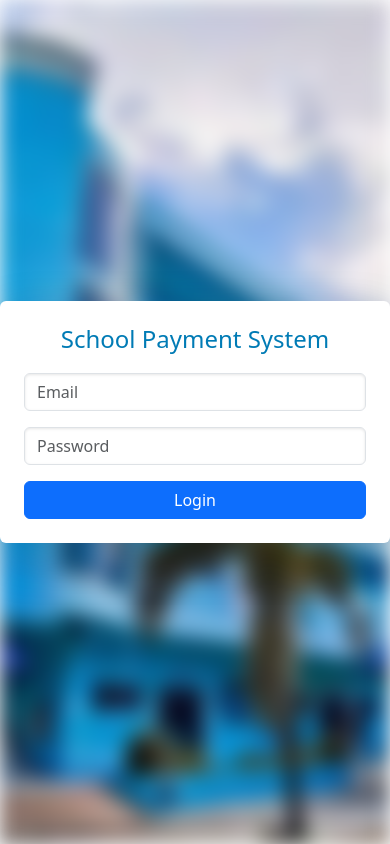
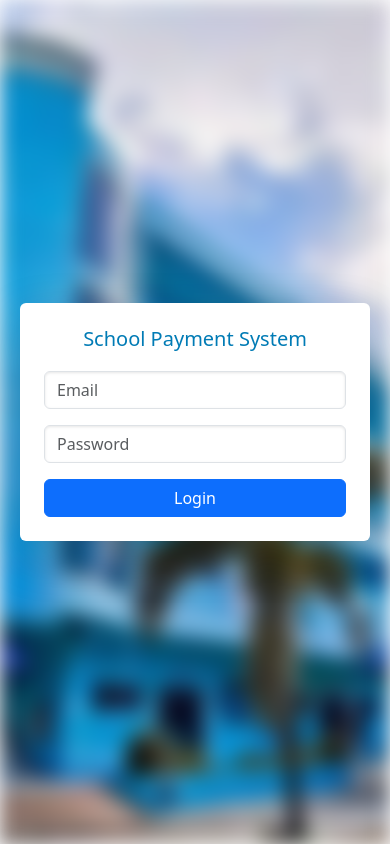
Before and after one commit to AddToKart/school-payment-system, a React (Create React App) app: page / in a window 390 px wide. Built offline with nearby package versions, Linux system fonts and the light colour scheme; a small style sheet from the web is missing.

Commit message:
Added Responsiveness to Login and AdminDashboard

```diff
--- a/public/index.html
+++ b/public/index.html
@@ -3,6 +3,7 @@
 <html lang="en">
 <head>
   <!-- Existing meta tags and title -->
+  <meta name="viewport" content="width=device-width, initial-scale=1.0">
 
   <!-- Bootstrap CSS -->
   <link
--- a/src/components/AdminDashboard.css
+++ b/src/components/AdminDashboard.css
@@ -1,20 +1,21 @@
 .admin-dashboard-container {
   padding: 20px;
-  background-color: #e3f2fd; /* Light sky blue background */
+  background-color: #e3f2fd;
   min-height: 100vh;
   font-family: 'Poppins', sans-serif;
 }
 
 h2 {
-  color: #0d47a1; /* Dark blue color */
+  color: #0d47a1;
   margin-bottom: 20px;
+  font-size: 2rem;
 }
 
 .card {
   margin-bottom: 20px;
   border-radius: 10px;
   box-shadow: 0 4px 8px rgba(0, 0, 0, 0.1);
-  background-color: #ffffff; /* White card background */
+  background-color: #ffffff;
   border: none;
 }
 
@@ -24,17 +25,18 @@ h2 {
 
 .card-title {
   font-size: 1.5rem;
-  color: #0d47a1; /* Dark blue color */
+  color: #0d47a1;
   margin-bottom: 20px;
 }
 
 .list-group-item {
   cursor: pointer;
   transition: background-color 0.3s ease;
+  font-size: 1rem;
 }
 
 .list-group-item:hover {
-  background-color: #bbdefb; /* Light blue hover effect */
+  background-color: #bbdefb;
 }
 
 .list-group-item-danger {
@@ -45,12 +47,15 @@ h2 {
 .form-control {
   margin-bottom: 10px;
   border-radius: 5px;
-  border-color: #0d47a1; /* Dark blue border */
+  border-color: #0d47a1;
+  font-size: 1rem;
 }
 
 button {
   margin-top: 10px;
   border-radius: 5px;
+  font-size: 1rem;
+  padding: 10px 20px;
 }
 
 .btn-primary {
@@ -83,17 +88,19 @@ button {
 
 .modal-content {
   border-radius: 10px;
+  font-size: 1rem;
 }
 
 .navbar {
   margin-bottom: 20px;
-  background-color: #0d47a1; /* Dark blue navbar */
+  background-color: #0d47a1;
   color: #ffffff;
+  padding: 10px 20px;
 }
 
 .profile-picture {
-  width: 35px;
-  height: 35px;
+  width: 40px;
+  height: 40px;
   border-radius: 50%;
   margin-right: 10px;
 }
@@ -107,6 +114,7 @@ button {
   .form-control {
       width: 100%;
       margin-bottom: 10px;
+      font-size: 1.1rem;
   }
 
   .card-body {
@@ -114,6 +122,57 @@ button {
   }
 
   .card-title {
+      font-size: 1.5rem;
+  }
+
+  h2 {
+      font-size: 1.75rem;
+      text-align: center;
+  }
+
+  .navbar {
+      padding: 15px;
+      text-align: center;
+  }
+
+  .profile-picture {
+      width: 35px;
+      height: 35px;
+  }
+
+  button {
+      font-size: 1.1rem;
+      padding: 12px 25px;
+  }
+}
+
+@media (max-width: 480px) {
+  .admin-dashboard-container {
+      padding: 10px;
+  }
+
+  .card {
+      margin-bottom: 10px;
+  }
+
+  .card-title {
       font-size: 1.25rem;
   }
+
+  .list-group-item {
+      font-size: 1rem;
+  }
+
+  button {
+      font-size: 1rem;
+      padding: 10px 20px;
+  }
+
+  .navbar {
+      padding: 10px;
+  }
+
+  h2 {
+      font-size: 1.5rem;
+  }
 }
--- a/src/components/Login.css
+++ b/src/components/Login.css
@@ -1,9 +1,7 @@
-/* src/component/Login.css */
-
 body {
   margin: 0;
   font-family: Arial, sans-serif;
-    background-color: #e0f7fa; /* Fallback color */
+  background-color: #e0f7fa;
 }
 
 .login-container {
@@ -13,6 +11,7 @@ body {
   height: 100vh;
   position: relative;
   overflow: hidden;
+  padding: 0 20px;
 }
 
 .login-background {
@@ -21,62 +20,66 @@ body {
   left: 0;
   width: 100%;
   height: 100%;
-    background-image: url('./images/icp_campus.jpg'); /* Replace with your image path */
+  background-image: url('./images/icp_campus.jpg');
   background-size: cover;
   background-position: center;
-    filter: blur(10px); /* Apply blur to the background image */
-    z-index: 1; /* Ensure it's behind the login box */
+  filter: blur(10px);
+  z-index: 1;
 }
 
 .login-box {
-    background-color: rgba(255, 255, 255, 0.85); /* Slightly transparent white box */
-    padding: 20px;
+  background-color: rgba(255, 255, 255, 0.85);
+  padding: 25px;
   border-radius: 10px;
   max-width: 400px;
   width: 100%;
   position: relative;
-    z-index: 2; /* Ensure it is above the blurred background */
+  z-index: 2;
   box-shadow: 0 4px 15px rgba(0, 0, 0, 0.2);
 }
 
 .login-title {
   margin-bottom: 20px;
   text-align: center;
-    color: #007bb5; /* Sky blue color */
+  color: #007bb5;
+  font-size: 1.75rem;
 }
 
 .login-input {
   border-radius: 5px;
   border: 1px solid #b0bec5;
   box-shadow: inset 0 1px 3px rgba(0, 0, 0, 0.1);
-    padding: 10px;
+  padding: 12px;
   margin-bottom: 15px;
+  width: 100%;
+  font-size: 1rem;
 }
 
 .login-input:focus {
-    border-color: #007bb5; /* Sky blue border on focus */
+  border-color: #007bb5;
   box-shadow: 0 0 5px rgba(0, 123, 181, 0.5);
 }
 
 .login-button {
   width: 100%;
-    padding: 10px;
-    background-color: #007bb5; /* Sky blue background */
+  padding: 12px;
+  background-color: #007bb5;
   color: white;
   border: none;
   border-radius: 5px;
   cursor: pointer;
   transition: background-color 0.3s ease;
+  font-size: 1.1rem;
 }
 
 .login-button:hover {
-    background-color: #005f8b; /* Darker sky blue on hover */
+  background-color: #005f8b;
 }
 
 @media only screen and (max-width: 600px) {
   .login-box {
       width: 100%;
-      padding: 15px;
+      padding: 20px;
   }
 
   .login-title {
@@ -84,10 +87,29 @@ body {
   }
 
   .login-input {
-      padding: 8px;
+      padding: 10px;
+      font-size: 1.1rem;
   }
 
   .login-button {
-      padding: 8px;
+      padding: 10px;
   }
 }
+
+@media only screen and (max-width: 480px) {
+  .login-box {
+      padding: 15px;
+  }
+
+  .login-title {
+      font-size: 1.25rem;
+  }
+
+  .login-input {
+      padding: 10px;
+  }
+
+  .login-button {
+      padding: 10px;
+  }
+}
```
Also changed, not shown: src/routes/students.js (+26 -6 lines), 1 other file (tests, documents, lock files or other folders). Lines whose indentation alone changed are shown as unchanged.
